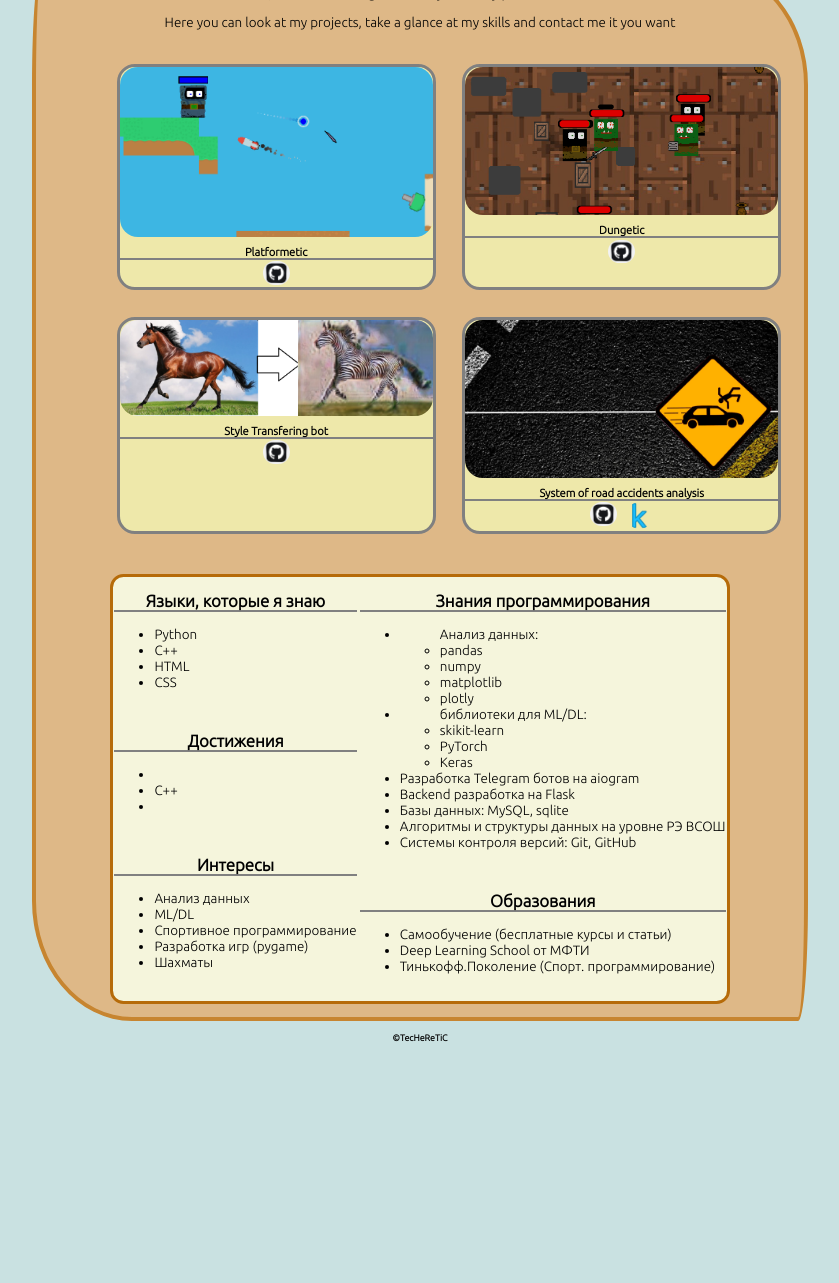
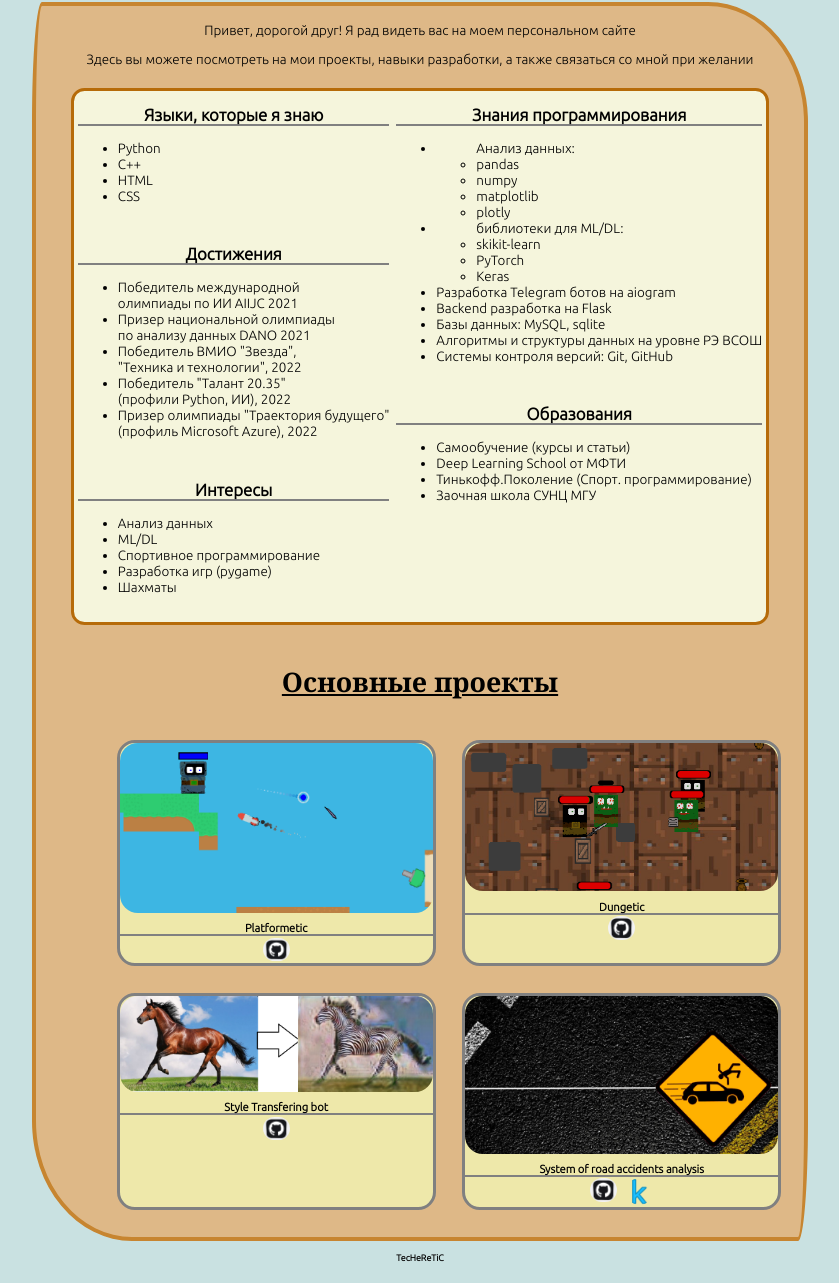
Before and after one commit to TecHeReTiC3141/PersonalDjangoWebsite, a Django app: page / in a window 1280 px wide. Shown: the part 393-1676 px from the top of the page, without its empty margins (220-1059 px from the left). Before the commit the page ends 1435 px from the top, so only its background shows below. Run offline with Django 4.2, Linux system fonts and the light colour scheme.

Commit message:
Main page is ready.

```diff
--- a/firstDjangoApp/urls.py
+++ b/firstDjangoApp/urls.py
@@ -36,8 +36,9 @@ all_projects = [
         {'title': 'System of road accidents analysis', 'image': '/images/road_accidents.png',
          'descr': 'A system that explores data about road accidents in Moscow'
                   ' and creates a list of recomendations to prevent from them or to reduce their damage.',
-         'refs': [{'ref': 'https://github.com/TecHeReTiC3141/System-of-road-accidents-analytics',
-                   'img': '/images/github.png'}, {'ref': 'https://www.kaggle.com/datasets/timkiryachek/accidents-in-moscow',
+         'refs': [{'ref': 'https://github.c  om/TecHeReTiC3141/System-of-road-accidents-analytics',
+                   'img': '/images/github.png'},
+                  {'ref': 'https://www.kaggle.com/datasets/timkiryachek/accidents-in-moscow',
                    'img': '/images/kaggle.png'}]}
     ],
 
--- a/static/css/main_styles.css
+++ b/static/css/main_styles.css
@@ -60,6 +60,7 @@ h1.greeting {
     font-size: 3em;
     text-decoration: underline;
     margin-bottom: 0.25em;
+    text-align: center;
 }
 
 div.intro {
--- a/static/css/skills_styles.css
+++ b/static/css/skills_styles.css
@@ -5,7 +5,7 @@ div.skills {
     justify-content: space-around;
     align-items: flex-start;
     font-size: 1.5em;
-    width: 80%;
+    width: 90%;
     margin: 1em;
     border: .25em #b66b09 solid;
     border-radius: 1em;
--- a/templates/main_page.html
+++ b/templates/main_page.html
@@ -48,17 +48,17 @@
     <div class="intro">
     {% block intro %}
          <h1 class="greeting">
-            Кирячек Тимофей
+             Кирячек Тимофей <br> <span style="font-size: 0.7em">Пермский край, г. Чусовой</span>
          </h1>
 
         <div class="descr">
             <img src="{% static "images/tec.png" %}" alt="avatar">
             <div>
                 <div class="features">
-                    <p>Python developer from Chusovoy, Russia</p>
-                    <p>Competitive programmer</p>
+                    <p>Python/C++ разработчик</p>
+                    <p>Спортивный программист</p>
                     <p>ML and DS enthusiast</p>
-                    <p>Game maker</p>
+                    <p>Разработчик игр</p>
                     <br>
                     <div class="refs">
                         <a href="https://github.com/TecHeReTiC3141" target="_blank">
@@ -80,35 +80,9 @@
     <div class="content">
     {% block content %}
 
-        <p>Hello, dear friend!
-            I'm glad to see you on my personal website</p>
+        <p>Привет, дорогой друг! Я рад видеть вас на моем персональном сайте</p>
 
-        <p>Here you can look at my projects,
-            take a glance at my skills and contact me it you want</p>
-        <ul class="projects">
-            <li>
-                {% for row in projects %}
-                    <div class="projects-row">
-                        {% for project in row %}
-                            <div class="project">
-                                <div class="image">
-                                    <img src="{% static project.image %}" alt="{{ project.title }}">
-                                    <p class="description">{{ project.descr }}</p>
-                                </div>
-                                <h2 class="caption">{{ project.title}}</h2>
-                                <div class="refs">
-                                    {% for ref in project.refs %}
-                                        <a href="{{ ref.ref}}" target="_blank">
-                                            <img src="{% static ref.img %}" alt="">
-                                        </a>
-                                    {% endfor %}
-                                </div>
-                            </div>
-                        {% endfor %}
-                    </div>
-                {% endfor %}
-            </li>
-        </ul>
+        <p>Здесь вы можете посмотреть на мои проекты, навыки разработки, а также связаться со мной при желании</p>
 
         <div class="skills">
             <div class="column">
@@ -124,9 +98,16 @@
                 <div class="row">
                     <h2 class="caption">Достижения</h2>
                     <ul>
-                        <li></li>
-                        <li>C++</li>
-                        <li></li>
+                        <li>Победитель международной <br>
+                            олимпиады по ИИ AIIJC 2021</li>
+                        <li>Призер национальной олимпиады <br>
+                            по анализу данных DANO 2021</li>
+                        <li>Победитель ВМИО "Звезда", <br>
+                            "Техника и технологии", 2022</li>
+                        <li>Победитель "Талант 20.35" <br>
+                            (профили Python, ИИ), 2022</li>
+                        <li>Призер олимпиады "Траектория будущего" <br>
+                            (профиль Microsoft Azure), 2022</li>
                     </ul>
                 </div>
                  <div class="row">
@@ -181,13 +162,41 @@
                 <div class="row">
                     <h2 class="caption">Образования</h2>
                     <ul>
-                        <li>Самообучение (бесплатные курсы и статьи)</li>
+                        <li>Самообучение (курсы и статьи)</li>
                         <li>Deep Learning School от МФТИ</li>
                         <li>Тинькофф.Поколение (Спорт. программирование)</li>
+                        <li>Заочная школа СУНЦ МГУ</li>
                     </ul>
                 </div>
             </div>
         </div>
+        <h1 class="greeting">Основные проекты</h1>
+        <ul class="projects">
+            <li>
+                {% for row in projects %}
+                    <div class="projects-row">
+                        {% for project in row %}
+                            <div class="project">
+                                <div class="image">
+                                    <img src="{% static project.image %}" alt="{{ project.title }}">
+                                    <p class="description">{{ project.descr }}</p>
+                                </div>
+                                <h2 class="caption">{{ project.title}}</h2>
+                                <div class="refs">
+                                    {% for ref in project.refs %}
+                                        <a href="{{ ref.ref}}" target="_blank">
+                                            <img src="{% static ref.img %}" alt="">
+                                        </a>
+                                    {% endfor %}
+                                </div>
+                            </div>
+                        {% endfor %}
+                    </div>
+                {% endfor %}
+            </li>
+        </ul>
+
+
 
 
     {% endblock content %}
@@ -195,7 +204,7 @@
 
     {% block footer %}
     <footer>
-        <h4>&copy;TecHeReTiC</h4>
+        <h4>TecHeReTiC</h4>
     </footer>
     {% endblock footer %}
 
```
